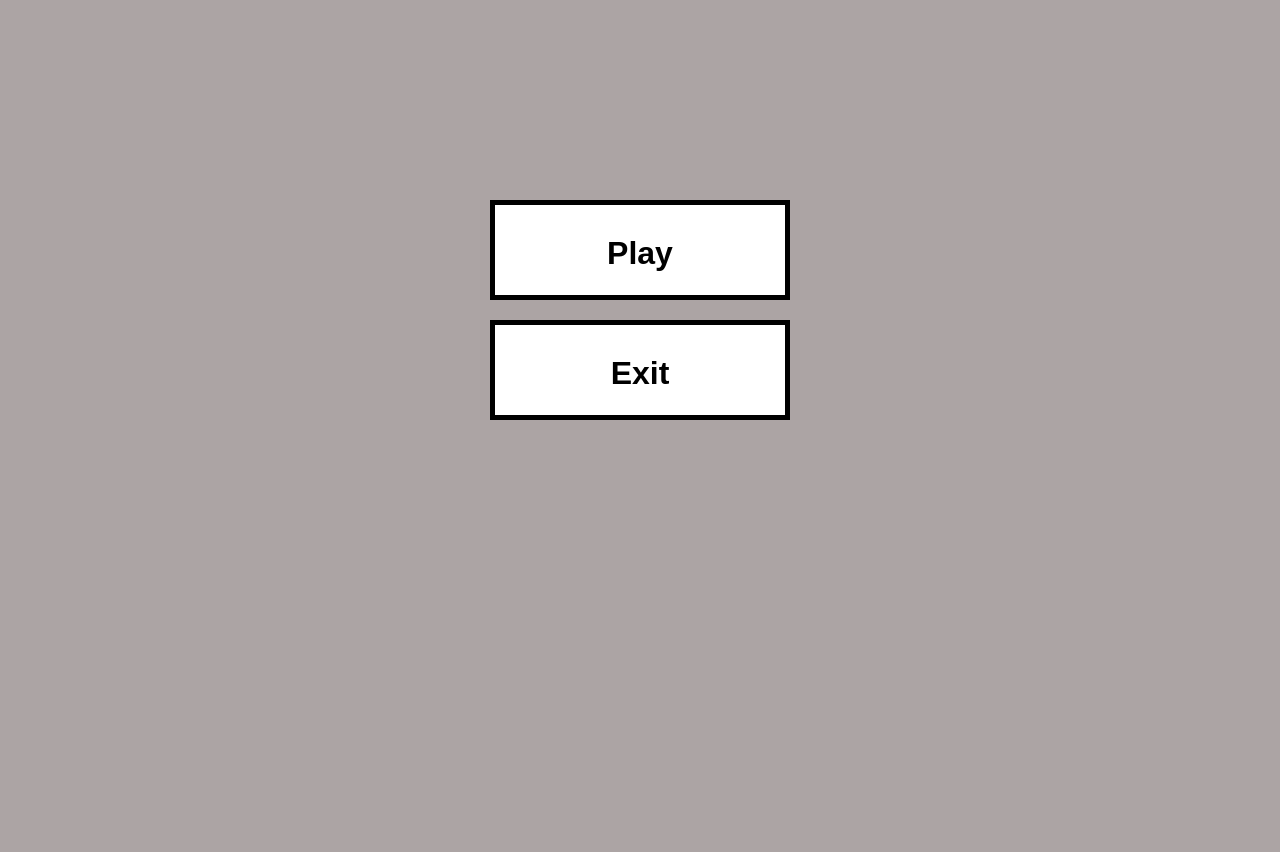
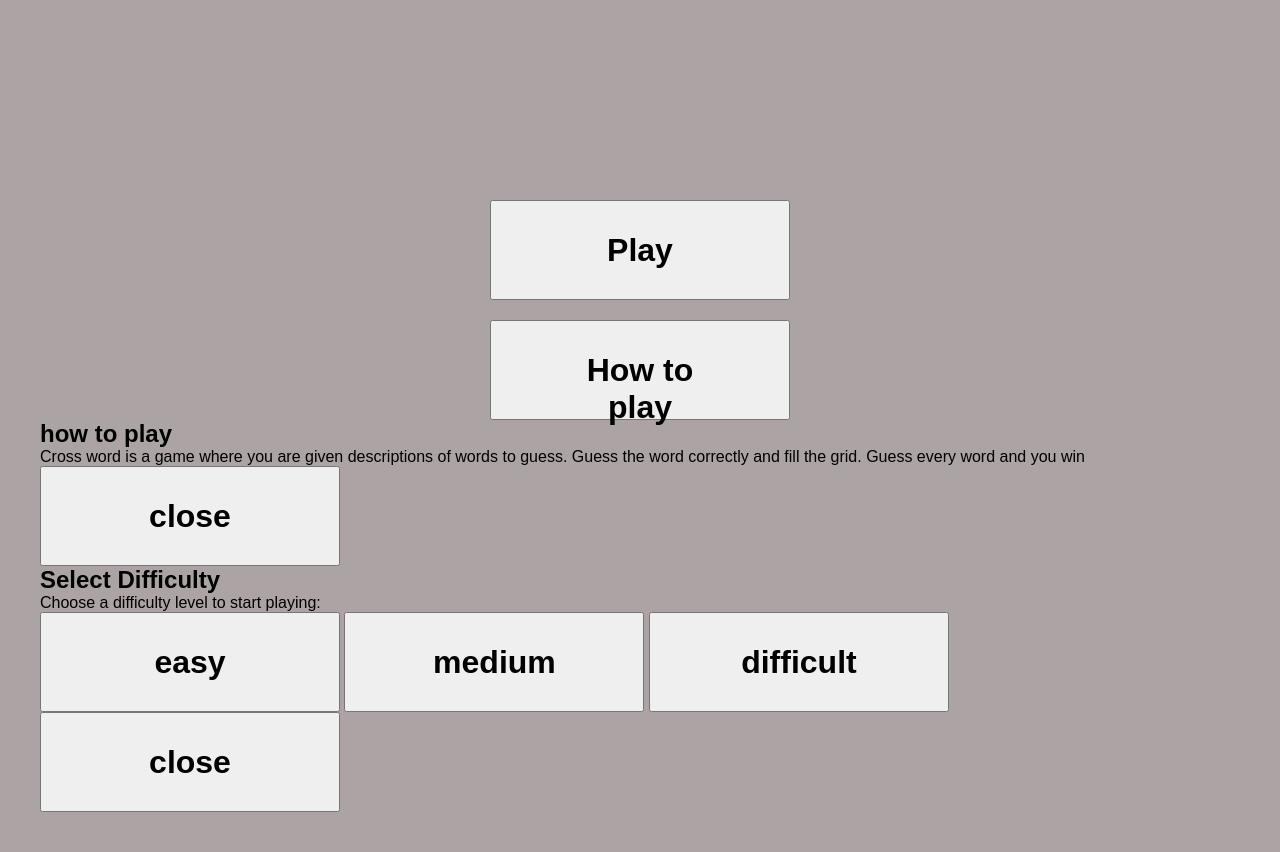
Before and after one commit to IHaveNoIdea-HAH/Software-Development-Assignment-1, a Flask app: page / in a window 1280 px wide. Shown: the part 439-1291 px from the top of the page. Before the commit the page ends 859 px from the top, so only its background shows below. Run offline with Flask 2, Linux system fonts and the light colour scheme.

Commit message:
Update homepage.html to have instructions on how to play

```diff
--- a/backend/app/templates/homepage.html
+++ b/backend/app/templates/homepage.html
@@ -3,22 +3,58 @@
 <head>
   <meta charset="UTF-8">
   <meta name="viewport" content="width=device-width, initial-scale=1.0">
+  <title>Crossword Game</title>
 
-  <!--LOCALHOST:5000 serves static files from the web server instead of your filesystem. This is for the css to not break-->
-  <!--Doing /static/styles/cssfile breaks its for some reason-->
-  <link rel="stylesheet" href="http://localhost:5000/static/styles/coloring.css">
   <link rel="stylesheet" href="http://localhost:5000/static/styles/layout.css">
 </head>
 <body>
+    <!-- main contain things -->
     <div class="container">
+        <!-- the title box picture -->
         <div class="title-box">
            <img src="http://localhost:5000/static/Crossword%20image.png" alt="Crossword">
         </div>
 
+        <!-- Main buttons -->
         <div class="button-container">
-            <button class="play" onclick="window.location.href='/api/game/test'">Play</button>
-            <button class="exit">Exit</button>
+            <button class="play" onclick="openDifficultyPopup()">Play</button>
+            <button class="instructions-btn" onclick="openInstructionsPopup()">How to play</button>
         </div>
     </div>
+
+
+    <div class="overlay" id="overlay" onclick="closeAllPopups()"></div>
+
+    <!-- Instructions popup -->
+    <div class="instructions-popup" id="instructionsPopup">
+        <h2>how to play</h2>
+        <p>
+            Cross word is a game where you are given descriptions of words to guess. Guess the word correctly and fill
+            the grid. Guess every word and you win
+        </p>
+        <div class="instructions-close">
+            <button onclick="closeAllPopups()">close</button>
+        </div>
+    </div>
+
+    <!-- Difficulty Selection popup -->
+    <div class="difficulty-popup" id="difficultyPopup">
+        <h2>Select Difficulty</h2>
+        <p>Choose a difficulty level to start playing:</p>
+
+        <!-- Difficulty buttons -->
+        <div class="difficulty-buttons">
+            <button class="difficulty-btn" onclick="window.location.href='/api/game/easy'">easy</button>
+            <button class="difficulty-btn" onclick="window.location.href='/api/game/medium'">medium</button>
+            <button class="difficulty-btn" onclick="window.location.href='/api/game/difficult'">difficult</button>
+        </div>
+
+        <!-- Close button -->
+        <div class="close-container">
+            <button class="close-btn" onclick="closeAllPopups()">close</button>
+        </div>
+    </div>
+
+    <script src="http://localhost:5000/static/js/welcomepageJava.js"></script>
 </body>
 </html>
```
